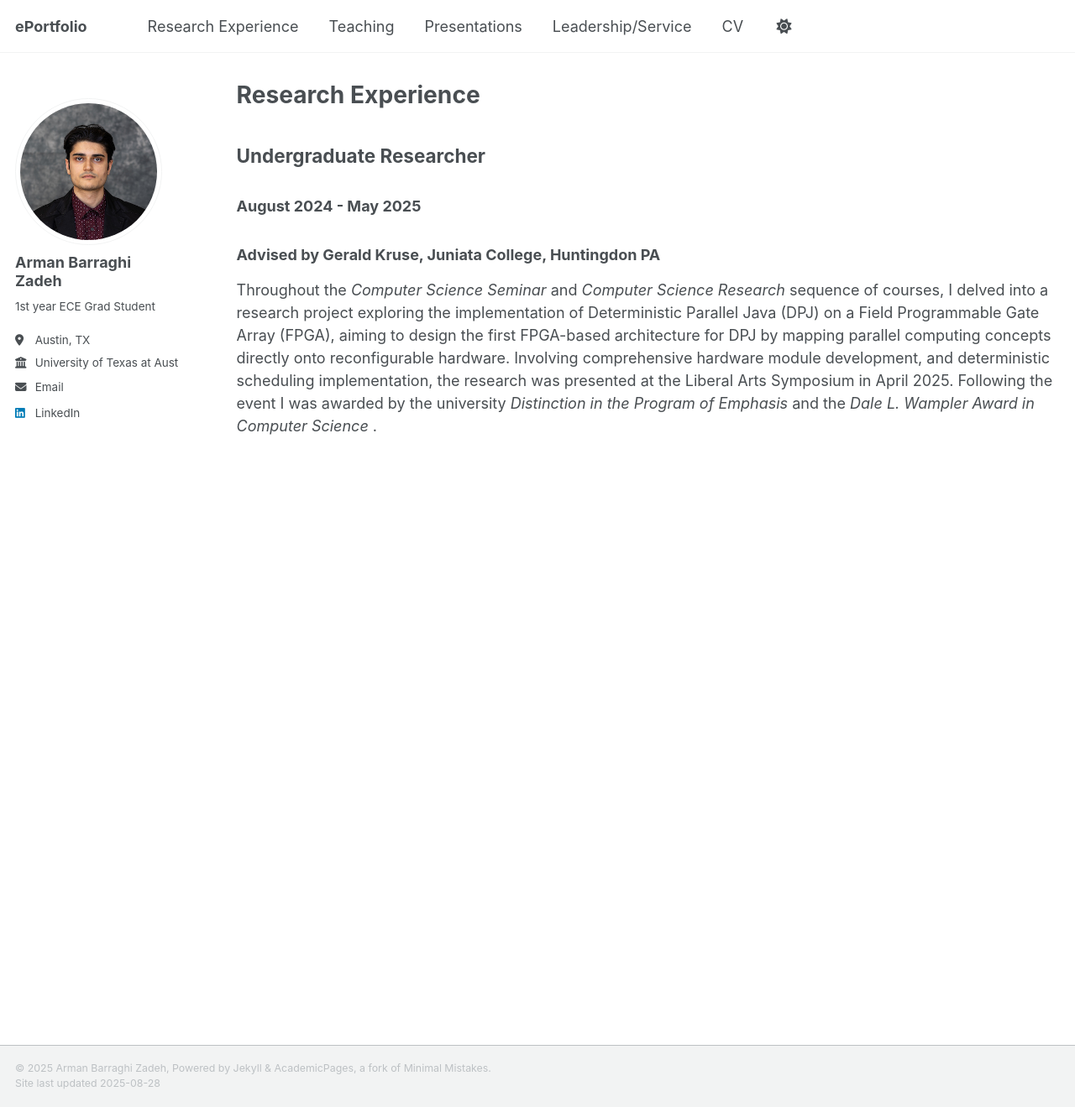
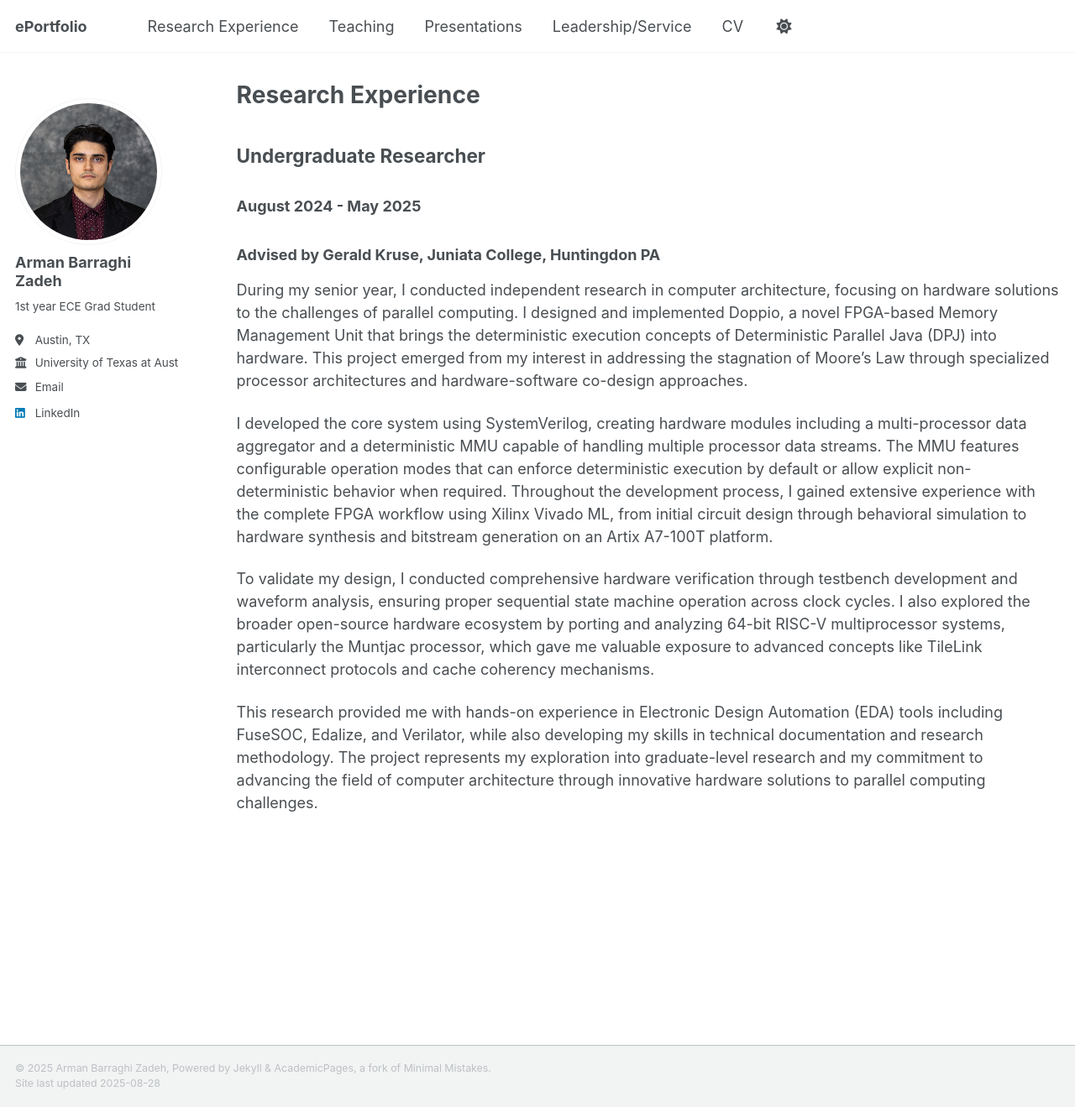
Before and after one commit to ABarraghi/abarraghi.github.io, a Jekyll site: the page built from _pages/research.md, in a window 1280 px wide and 1319 px high. Shown: the whole window at 84% size. Built offline with Jekyll 4.4.1, drawn with Linux system fonts in a browser that asks for light colours; a script that is not in the unit is left out.

Commit message:
Edit research experience

```diff
--- a/_pages/research.md
+++ b/_pages/research.md
@@ -11,4 +11,10 @@ author_profile: true
 
 ### Advised by Gerald Kruse, Juniata College, Huntingdon PA
 
-Throughout the _Computer Science Seminar_ and _Computer Science Research_ sequence of courses, I delved into a research project exploring the implementation of Deterministic Parallel Java (DPJ) on a Field Programmable Gate Array (FPGA), aiming to design the first FPGA-based architecture for DPJ by mapping parallel computing concepts directly onto reconfigurable hardware. Involving comprehensive hardware module development, and deterministic scheduling implementation, the research was presented at the Liberal Arts Symposium in April 2025. Following the event I was awarded by the university _Distinction in the Program of Emphasis_ and the _Dale L. Wampler Award in Computer Science_ .
+During my senior year, I conducted independent research in computer architecture, focusing on hardware solutions to the challenges of parallel computing. I designed and implemented Doppio, a novel FPGA-based Memory Management Unit that brings the deterministic execution concepts of Deterministic Parallel Java (DPJ) into hardware. This project emerged from my interest in addressing the stagnation of Moore's Law through specialized processor architectures and hardware-software co-design approaches.
+
+I developed the core system using SystemVerilog, creating hardware modules including a multi-processor data aggregator and a deterministic MMU capable of handling multiple processor data streams. The MMU features configurable operation modes that can enforce deterministic execution by default or allow explicit non-deterministic behavior when required. Throughout the development process, I gained extensive experience with the complete FPGA workflow using Xilinx Vivado ML, from initial circuit design through behavioral simulation to hardware synthesis and bitstream generation on an Artix A7-100T platform.
+
+To validate my design, I conducted comprehensive hardware verification through testbench development and waveform analysis, ensuring proper sequential state machine operation across clock cycles. I also explored the broader open-source hardware ecosystem by porting and analyzing 64-bit RISC-V multiprocessor systems, particularly the Muntjac processor, which gave me valuable exposure to advanced concepts like TileLink interconnect protocols and cache coherency mechanisms.
+
+This research provided me with hands-on experience in Electronic Design Automation (EDA) tools including FuseSOC, Edalize, and Verilator, while also developing my skills in technical documentation and research methodology. The project represents my exploration into graduate-level research and my commitment to advancing the field of computer architecture through innovative hardware solutions to parallel computing challenges.
```
Also changed, not shown: 1 other file.
